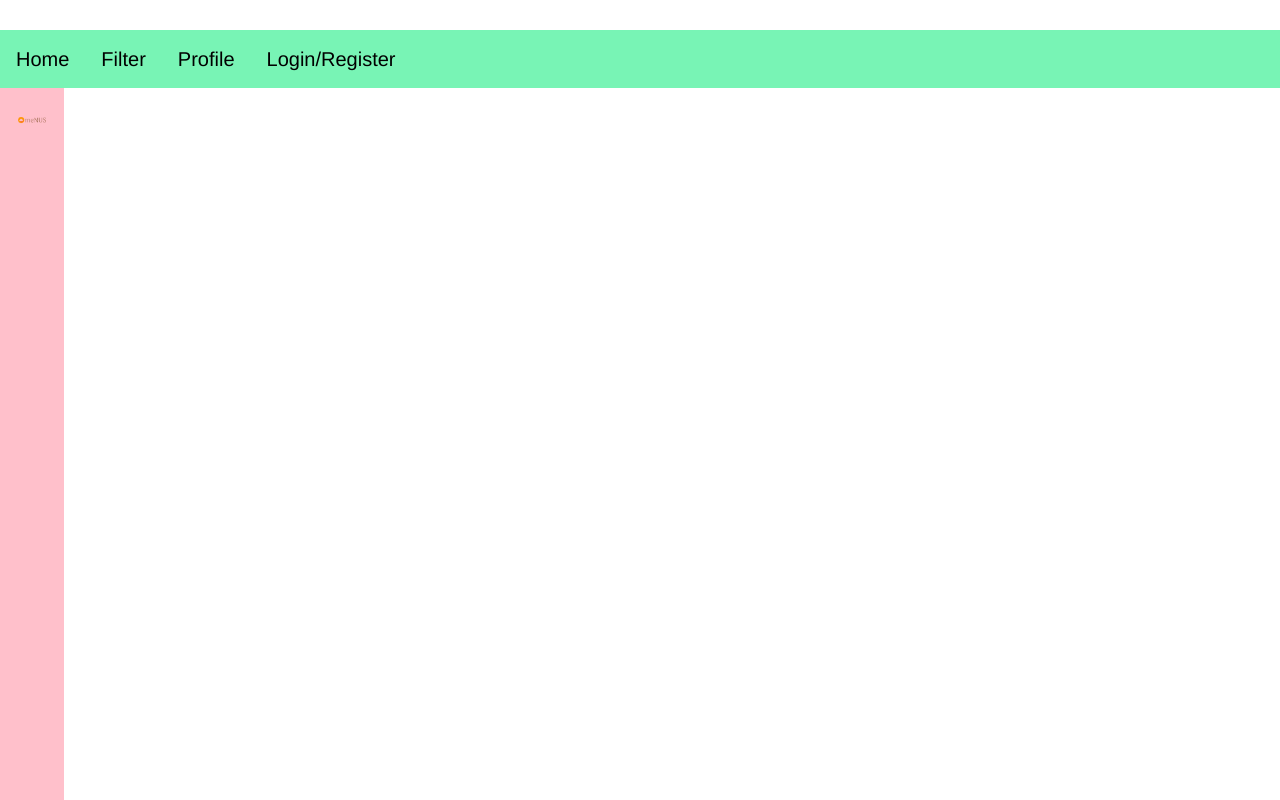
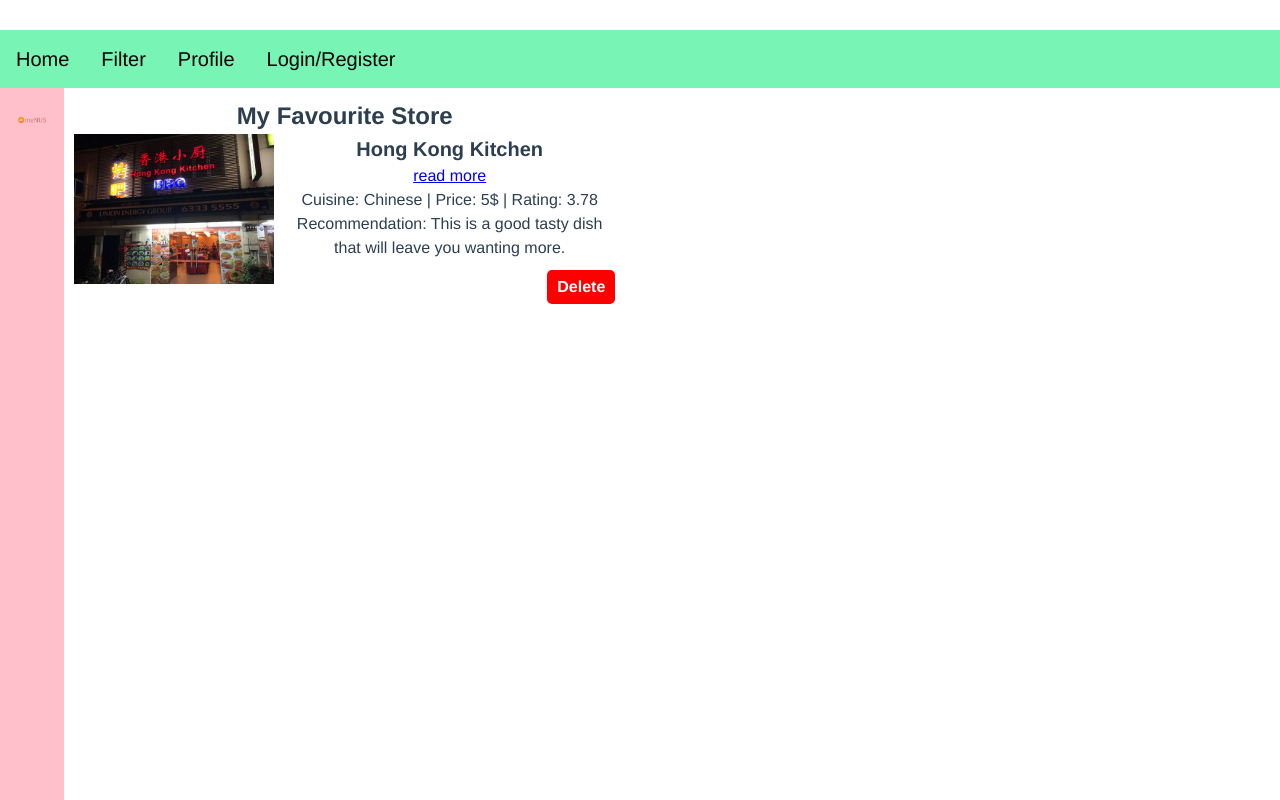
Before and after one commit to huangrz0702/bt3103, a Vue app: page /Hist in a window 1280 px wide. Shown: the top 800 px of the page. Built offline with nearby package versions, Linux system fonts and the light colour scheme.

Commit message:
lh: add in the first component of the hist view

```diff
--- /dev/null
+++ b/src/components/History.vue
@@ -0,0 +1,18 @@
+<template>
+      <head>
+        <title>My Profile</title>
+    </head>
+    <body>
+      <div class="store">
+        <h1>My Favourite Store</h1>
+        <img id="store-picture" src="src/assets/pic/hongkongkitchen.jpg" alt="Store Image" style="width: 200px;">
+        <div id="store-description" class="store-details">
+            <h2>Hong Kong Kitchen</h2>
+            <a href="#">read more</a>
+            <p>Cuisine: Chinese | Price: 5$ | Rating: 3.78</p>
+            <p>Recommendation: This is a good tasty dish that will leave you wanting more.</p>
+        </div>
+        <button id="delete-button" class="delete" onclick="deletePicture()">Delete</button>
+      </div>
+    </body>
+</template>
--- a/src/views/Hist.vue
+++ b/src/views/Hist.vue
@@ -1,15 +1,27 @@
 <template>
+  <div id="container1">
     <ProfileBar />
-    <h3> This is the history page</h3>
+    <History/>
+  </div>
 </template>
+
 
 <script>
 import ProfileBar from "../components/ProfileBar.vue";
+import History from "../components/History.vue";
 
 export default {
-    name: "Hist",
     components: {
       ProfileBar,
+      History
     },
   };
 </script>
+
+
+
+<style>
+#container1{
+  display: flex;
+}
+</style>
```
